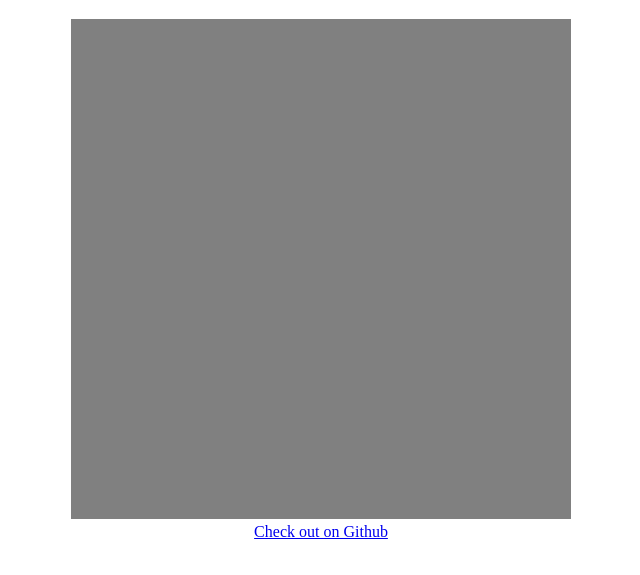
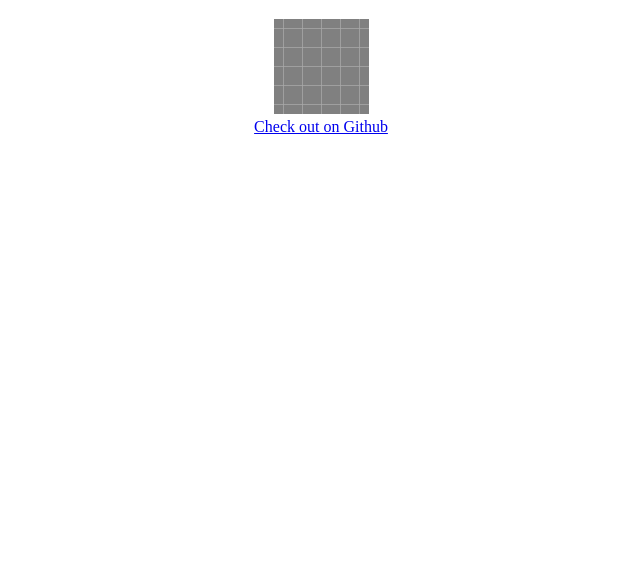
Before and after one commit to gergoabraham/map-elevation, a website: page index.html in a window 1280 px wide. Shown: the part 61-636 px from the top of the page, without its empty margins (319-959 px from the left). Drawn offline with Linux system fonts and the light colour scheme.

Commit message:
Canvas size adopted to the view size

```diff
--- a/index.html
+++ b/index.html
@@ -15,7 +15,7 @@
             }
         </style>
         <h1>Map elevation</h1>
-        <canvas id="the-map" width="500px" height="500px"></canvas>
+        <canvas id="the-map" width="95vw" height="95vw"></canvas>
         <br>
         <a href="https://github.com/gergooo/map-elevation" target="blank">Check out on Github</a>
 
```
